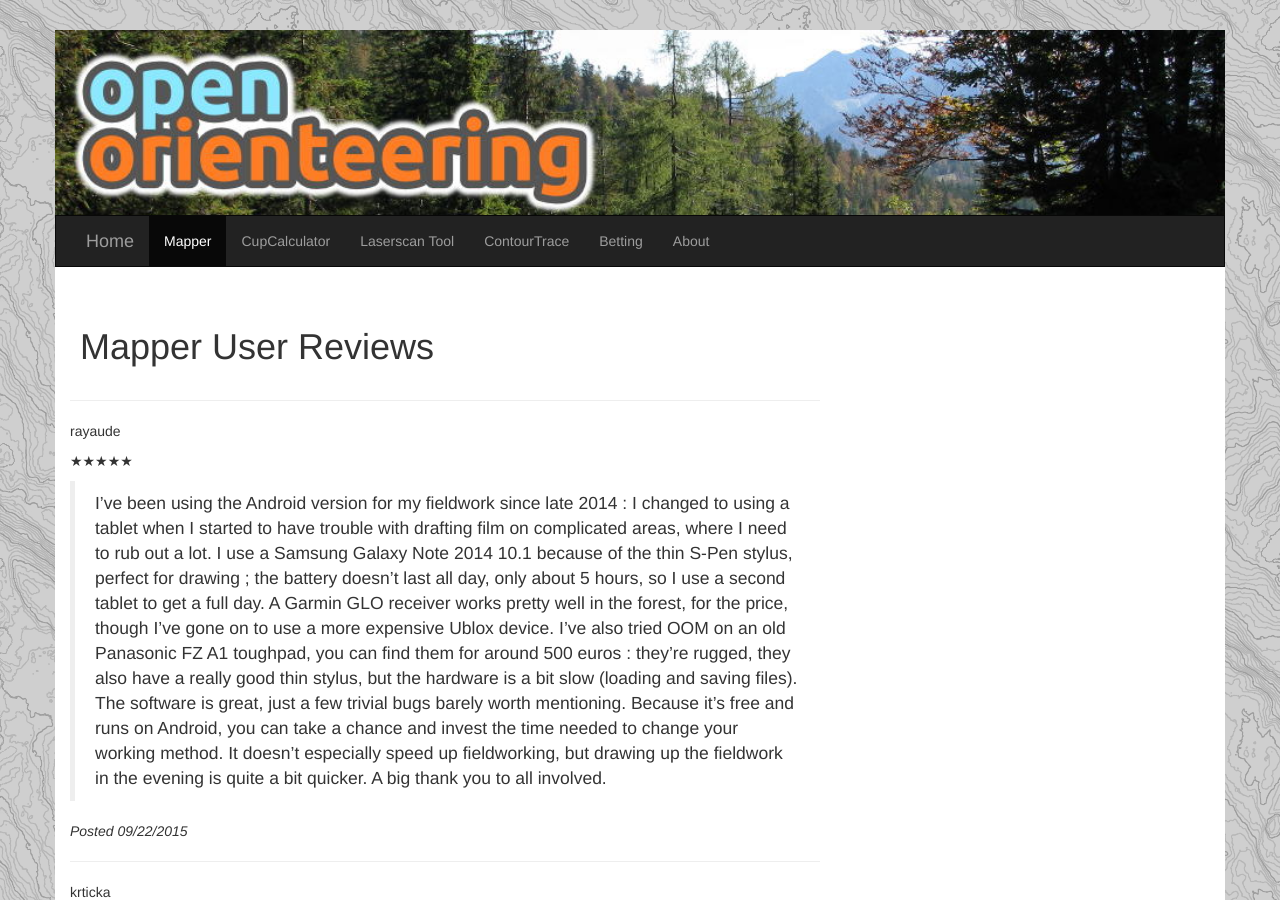
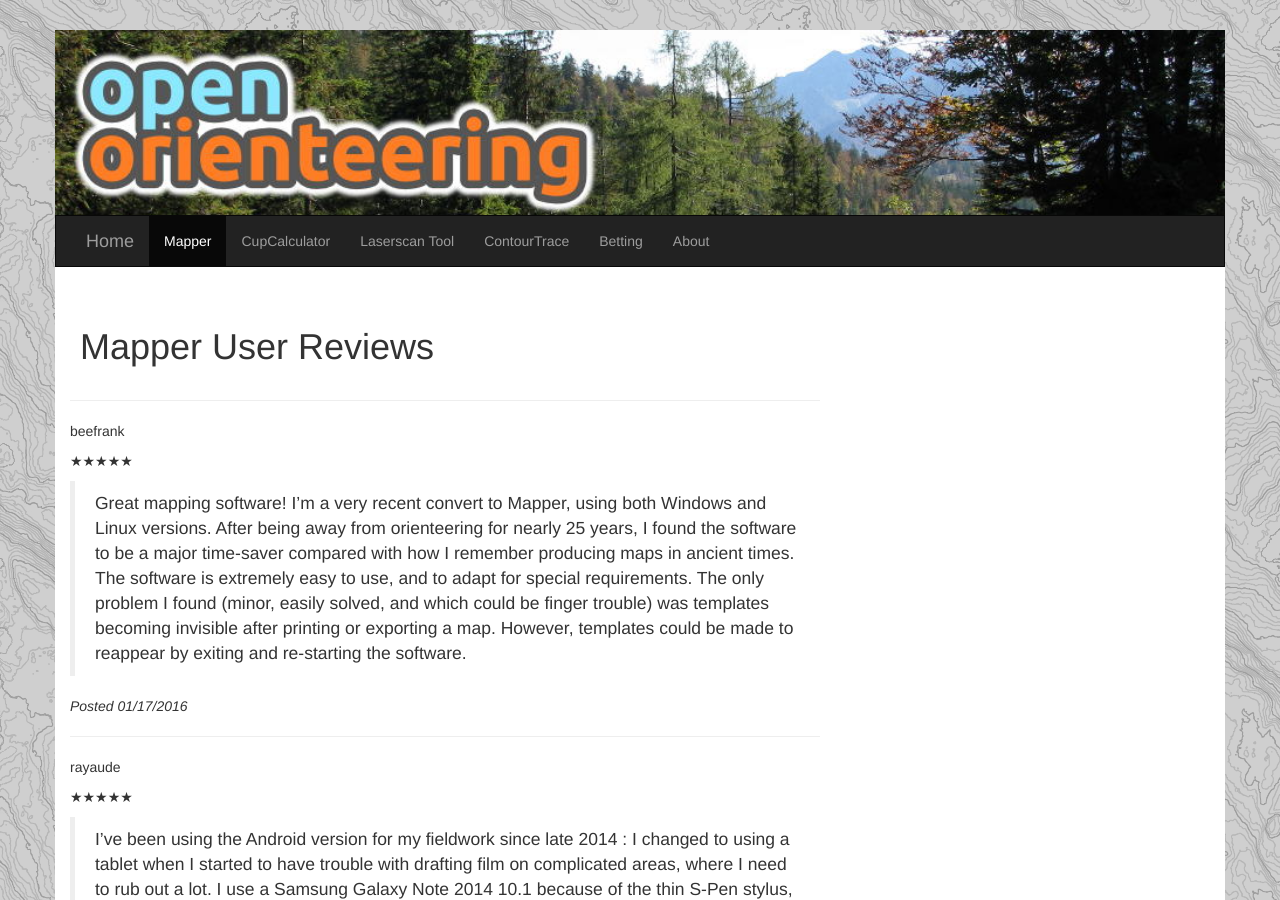
Before and after one commit to OpenOrienteering/OpenOrienteering.github.io, a Jekyll site: the page built from apps/mapper/user-reviews.md, in a window 1280 px wide and 900 px high. Built offline with Jekyll 4.4.1, drawn with Linux system fonts in a browser that asks for light colours.

Commit message:
Update user-reviews.md

```diff
--- a/apps/mapper/user-reviews.md
+++ b/apps/mapper/user-reviews.md
@@ -6,6 +6,16 @@ slug: mapper-reviews
 title: Mapper User Reviews
 icon: Mapper-128.png
 favicon: Mapper-32.png
+---
+
+beefrank
+
+&#9733;&#9733;&#9733;&#9733;&#9733;
+
+> Great mapping software! I'm a very recent convert to Mapper, using both Windows and Linux versions. After being away from orienteering for nearly 25 years, I found the software to be a major time-saver compared with how I remember producing maps in ancient times. The software is extremely easy to use, and to adapt for special requirements. The only problem I found (minor, easily solved, and which could be finger trouble) was templates becoming invisible after printing or exporting a map. However, templates could be made to reappear by exiting and re-starting the software.
+
+*Posted 01/17/2016*
+
 ---
 
 rayaude
```
